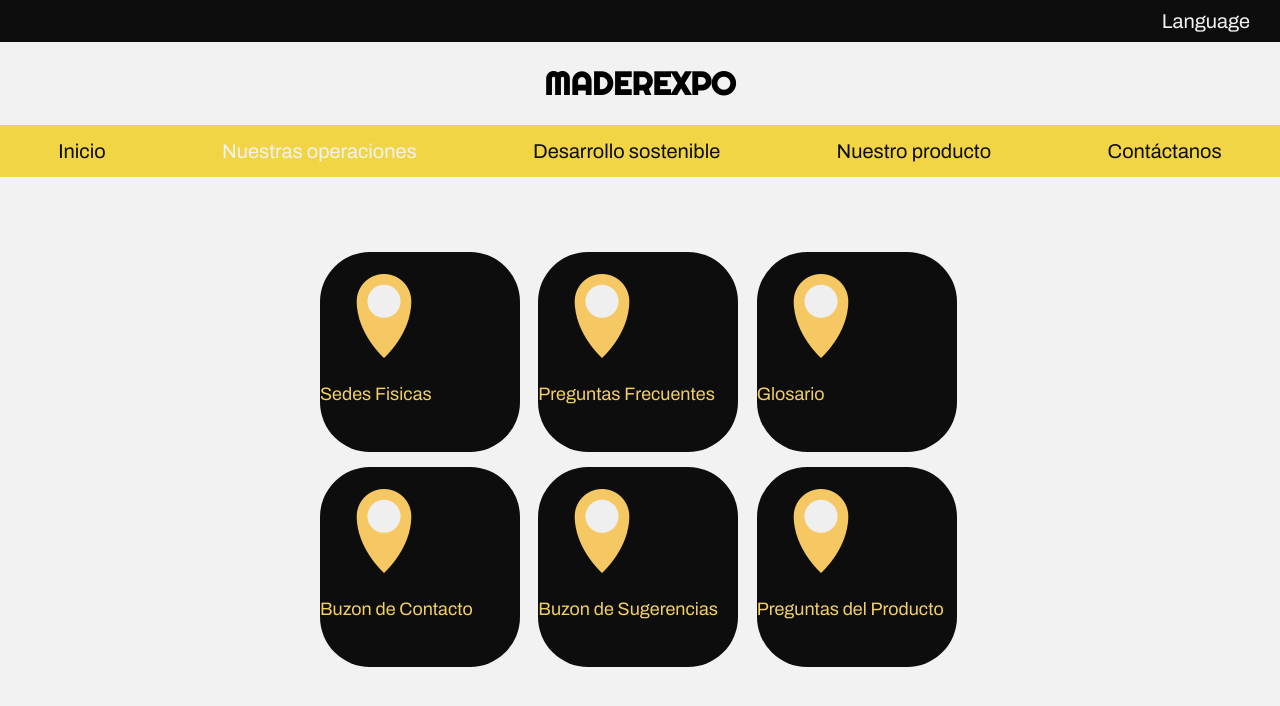
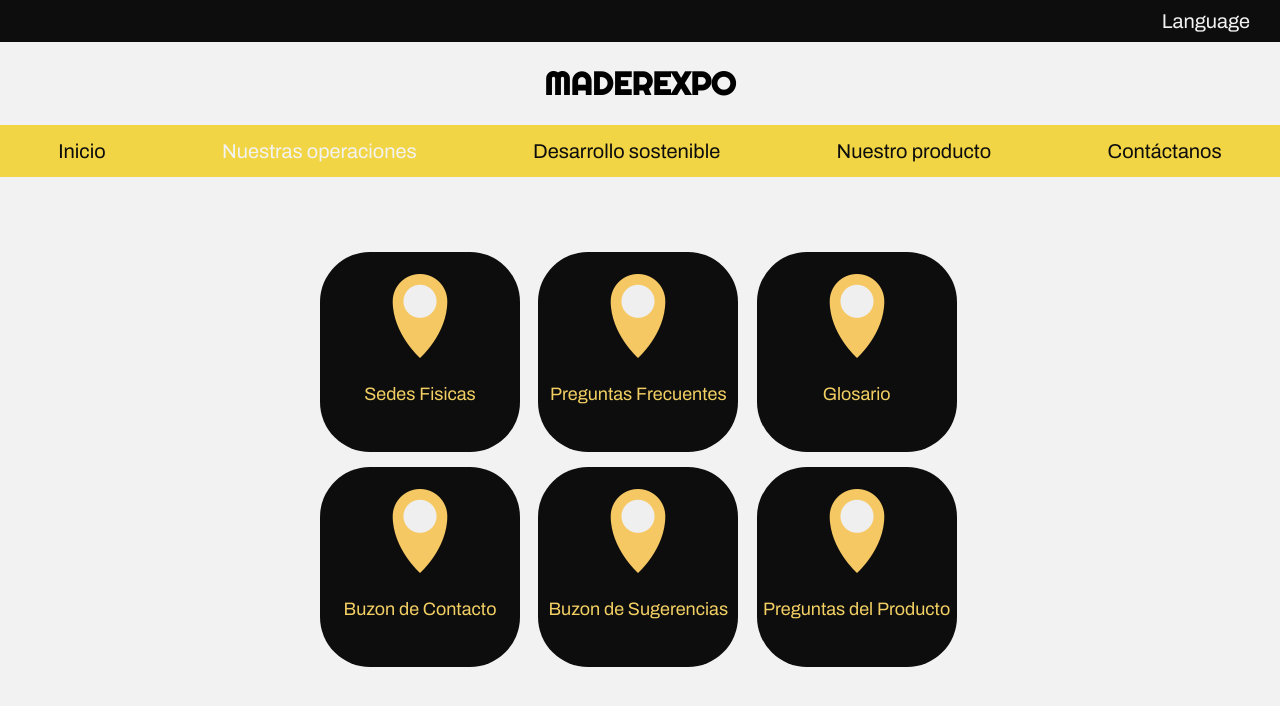
Before and after one commit to Gipamo/Maderexpo, a React (Create React App) app in the folder maderexpo/: page / in a window 1280 px wide. Shown: the top 706 px of the page. Built offline with nearby package versions, Linux system fonts and the light colour scheme; a web font is replaced by a local one.

Commit message:
botones creados

```diff
--- a/maderexpo/src/App.css
+++ b/maderexpo/src/App.css
@@ -166,13 +166,13 @@ body{
     width: 200px;
     height: 200px;
     border-radius: 50px;
+    text-align: center;
   }
   .parent div a{
     font-family: var(--title);
     font-size: 18px;
     color: #F2CF63;
     text-decoration: none;
-    align-items: center;
     bottom:50px;
   }
   .div1 { grid-area: 2 / 2 / 3 / 3;
```
